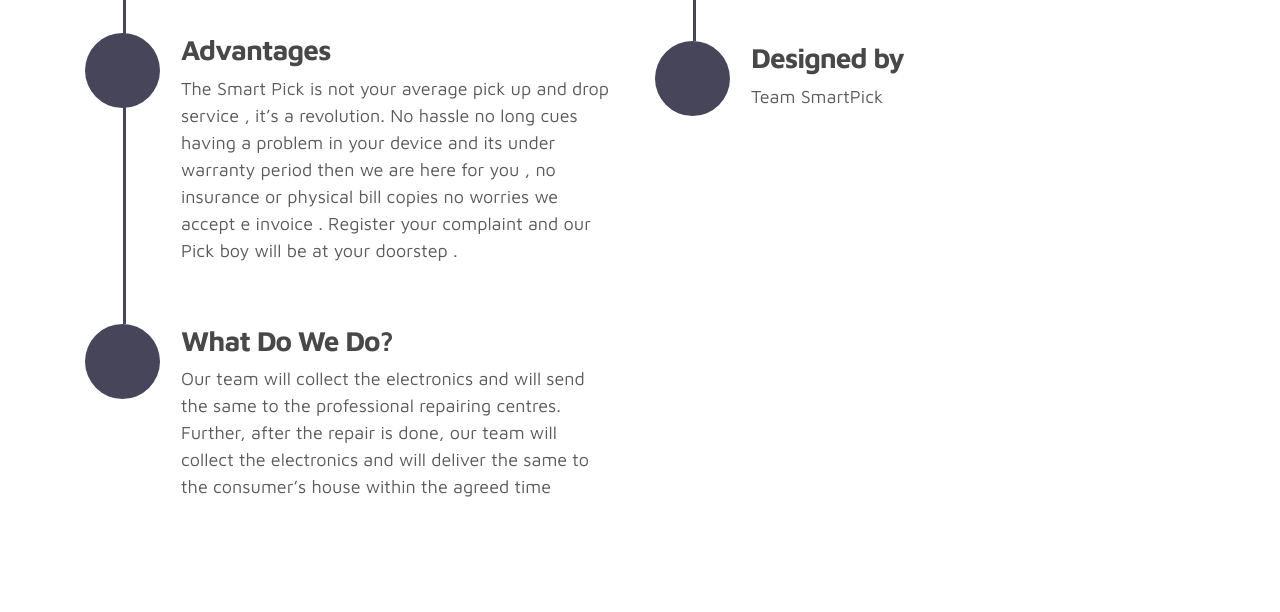
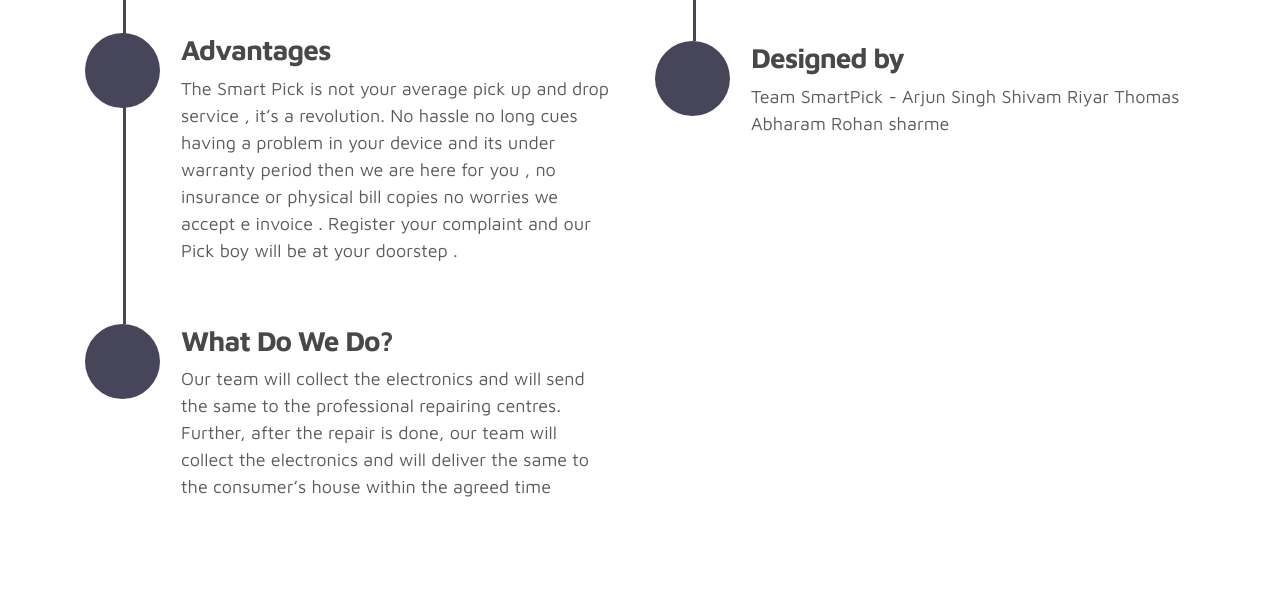
Before and after one commit to codetross24/codetross24.github.io, a plain HTML site: page index.html in a window 1280 px wide. Shown: the part 1714-2326 px from the top of the page. Drawn offline with Linux system fonts and the light colour scheme.

Commit message:
Update index.html

```diff
--- a/index.html
+++ b/index.html
@@ -199,7 +199,10 @@
                             </div>
                             <div class="timeline-info">
                                 <h3><span>Designed by</span><small></small></h3>
-                                <p>Team SmartPick</p>
+                                <p>Team SmartPick - Arjun Singh
+                                                    Shivam Riyar
+                                                    Thomas Abharam
+                                                    Rohan sharme</p>
                             </div>
                         </div>
 
```
